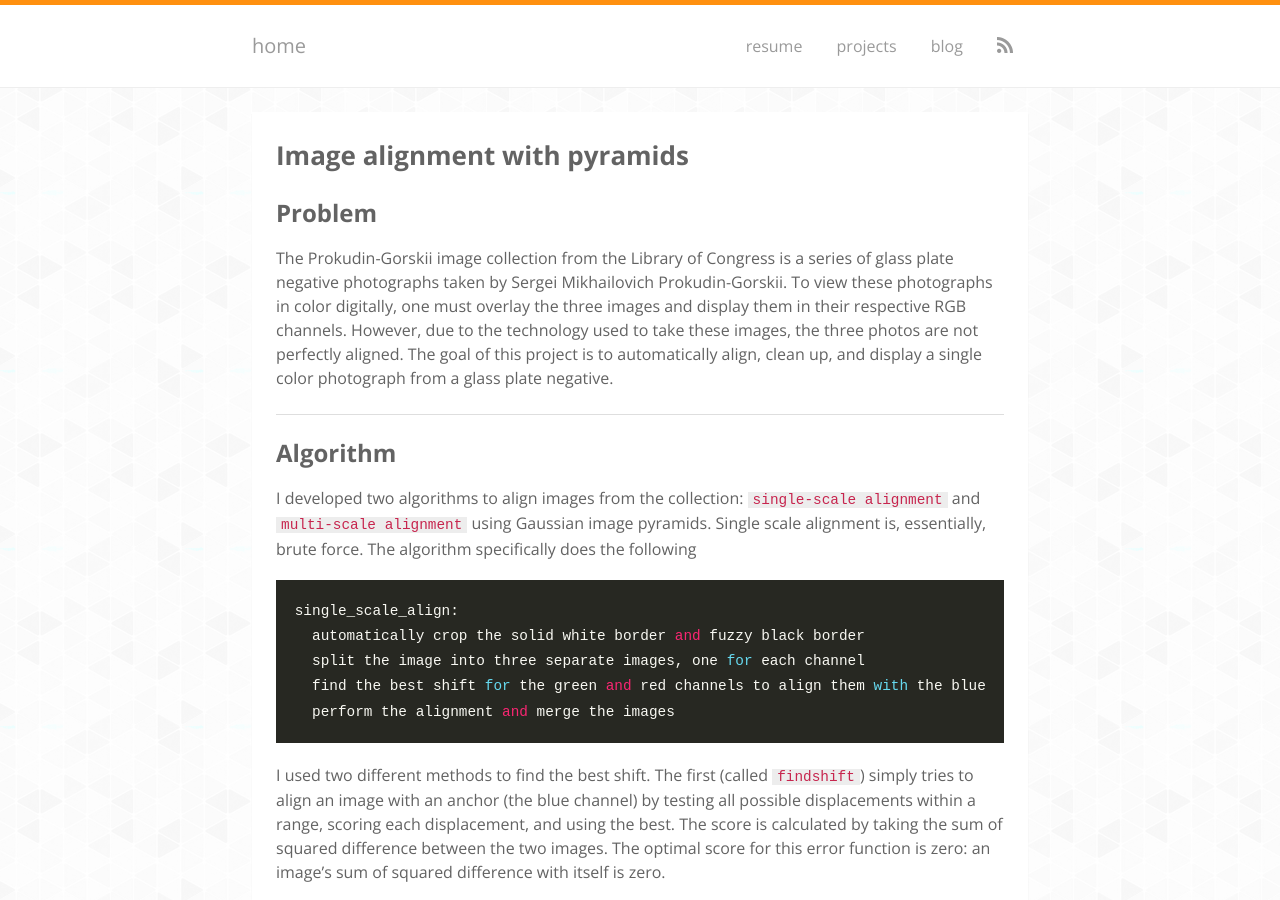
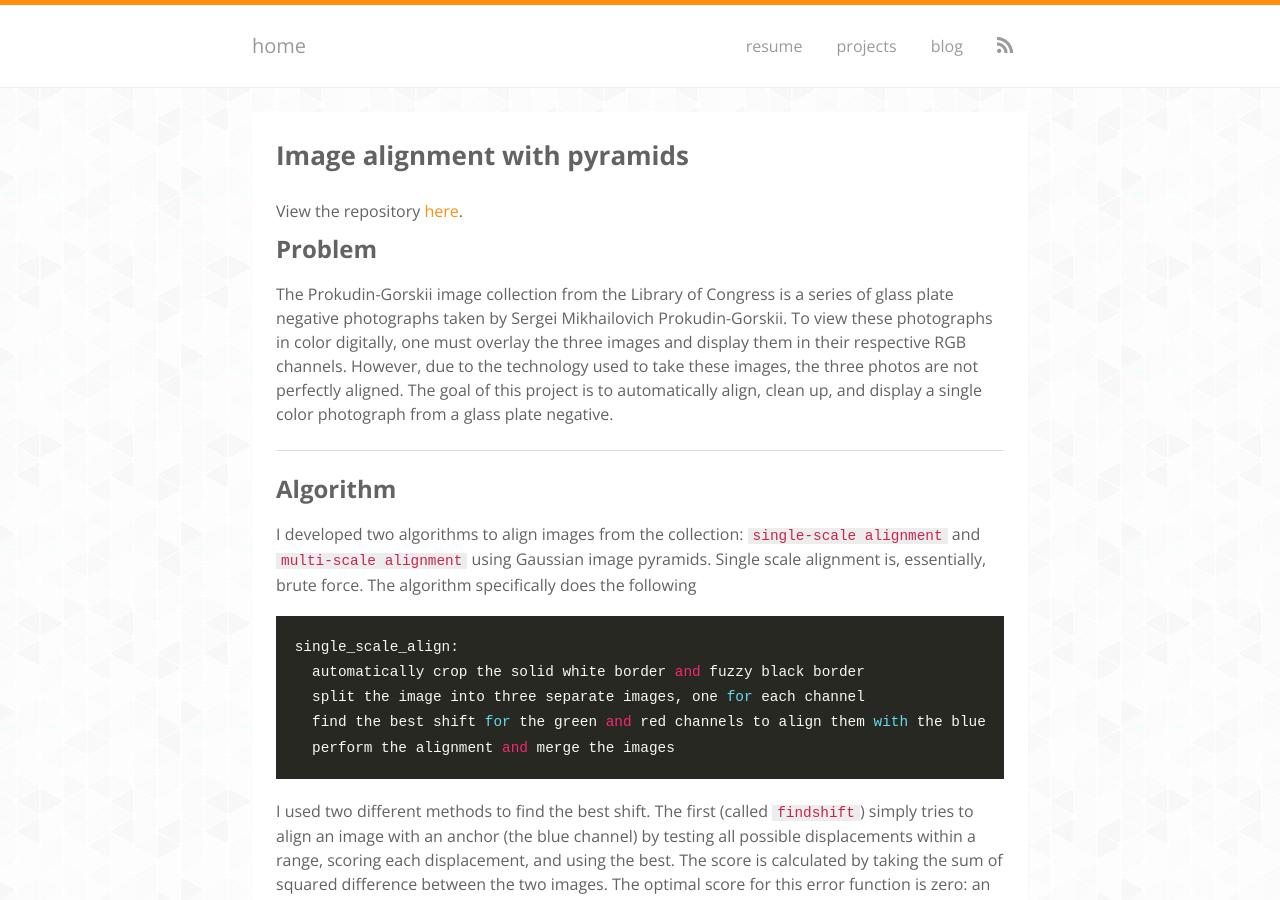
Before and after one commit to jmecom/jmecom.github.io, a Jekyll site: the page built from projects/computational-photography/image-alignment.md, in a window 1280 px wide and 900 px high. Built offline with Jekyll 4.4.1, drawn with Linux system fonts in a browser that asks for light colours; some web fonts are replaced.

Commit message:
Update image-alignment.md

```diff
--- a/projects/computational-photography/image-alignment.md
+++ b/projects/computational-photography/image-alignment.md
@@ -3,6 +3,8 @@ layout: page
 title: "Image alignment with pyramids"
 date: 2016-02-04
 ---
+
+View the repository [here](https://github.com/jmecom/image-pyramid).
 
 ### Problem
 
```
